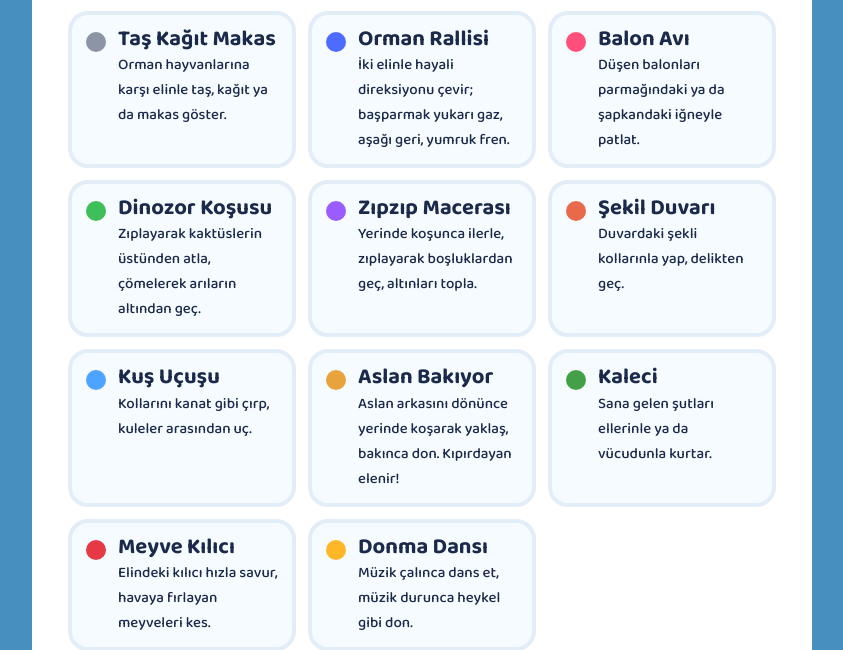
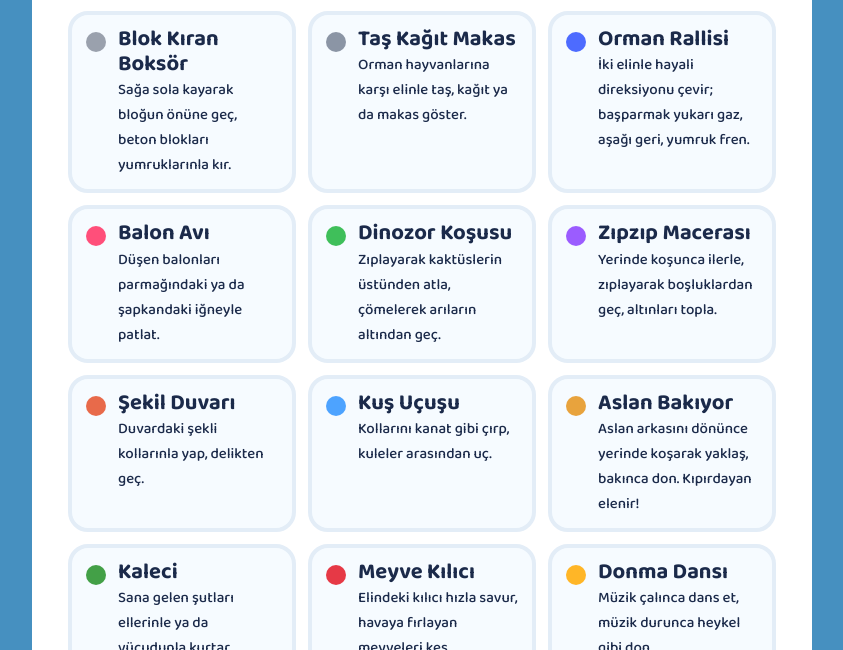
Before and after one commit to yturan/Game, a plain HTML site: page index.html in a window 1280 px wide. Shown: the part 150-800 px from the top of the page, without its empty margins (218-1061 px from the left). Drawn offline with Linux system fonts and the light colour scheme.

Commit message:
Update index.html

```diff
--- a/index.html
+++ b/index.html
@@ -60,6 +60,7 @@ button:focus-visible,a:focus-visible{outline:4px solid var(--sun);outline-offset
     <h1>Hareket Oyunları</h1>
     <p>Bir oyun seç, kameranın 2–3 adım önüne geç ve vücudunla oyna!</p>
     <div class="games">
+      <a class="game" href="boks.html" style="text-decoration:none"><i class="dot" style="background:#9aa1ad"></i><div><b>Blok Kıran Boksör</b><span>Sağa sola kayarak bloğun önüne geç, beton blokları yumruklarınla kır.</span></div></a>
       <a class="game" href="tkm.html" style="text-decoration:none"><i class="dot" style="background:#8b95a5"></i><div><b>Taş Kağıt Makas</b><span>Orman hayvanlarına karşı elinle taş, kağıt ya da makas göster.</span></div></a>
       <a class="game" href="yaris.html" style="text-decoration:none"><i class="dot" style="background:#4d6bff"></i><div><b>Orman Rallisi</b><span>İki elinle hayali direksiyonu çevir; başparmak yukarı gaz, aşağı geri, yumruk fren.</span></div></a>
       <button class="game" data-game="balloon"><i class="dot" style="background:#ff4f7a"></i><div><b>Balon Avı</b><span>Düşen balonları parmağındaki ya da şapkandaki iğneyle patlat.</span></div></button>
```
